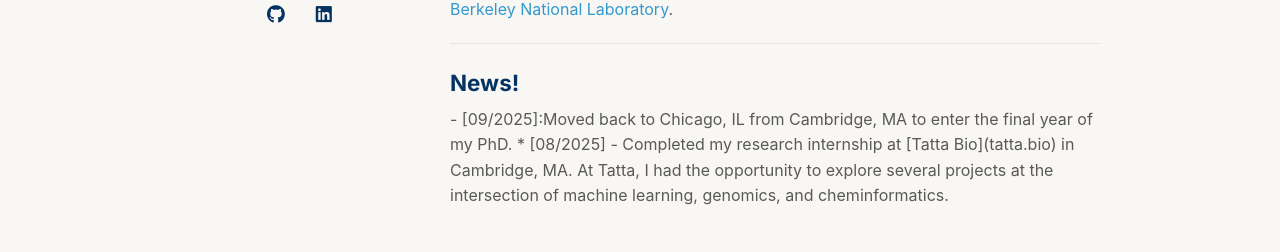
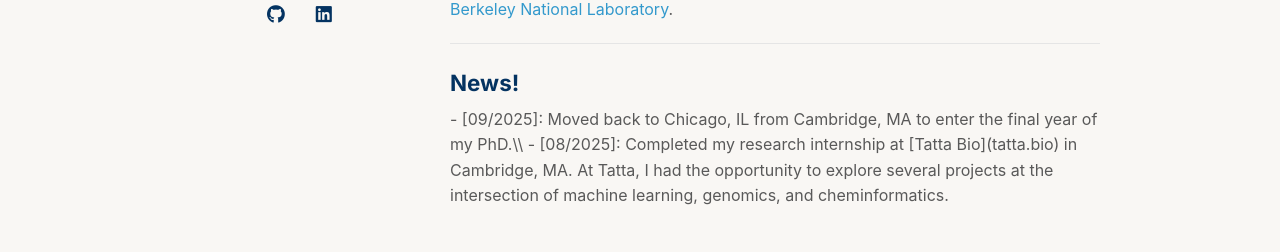
Before and after one commit to yashchainani21/yashchainani21.github.io, a Jekyll site: the page built from index.md, in a window 1280 px wide. Shown: the part 652-904 px from the top of the page. Built offline with Jekyll 4.4.1, drawn with Linux system fonts in a browser that asks for light colours; a style sheet for code colours, icons or effects is not loaded; our own code applies the rules of GitHub Pages for plain Markdown files.

Commit message:
update bullet points

```diff
--- a/index.md
+++ b/index.md
@@ -16,8 +16,8 @@
 
 <div class="news-section">
 
-- [09/2025]:Moved back to Chicago, IL from Cambridge, MA to enter the final year of my PhD.
+- [09/2025]: Moved back to Chicago, IL from Cambridge, MA to enter the final year of my PhD.\\
 
-* [08/2025] - Completed my research internship at [Tatta Bio](tatta.bio) in Cambridge, MA. At Tatta, I had the opportunity to explore several projects at the intersection of machine learning, genomics, and cheminformatics.
+- [08/2025]: Completed my research internship at [Tatta Bio](tatta.bio) in Cambridge, MA. At Tatta, I had the opportunity to explore several projects at the intersection of machine learning, genomics, and cheminformatics.
 
 </div>
```
